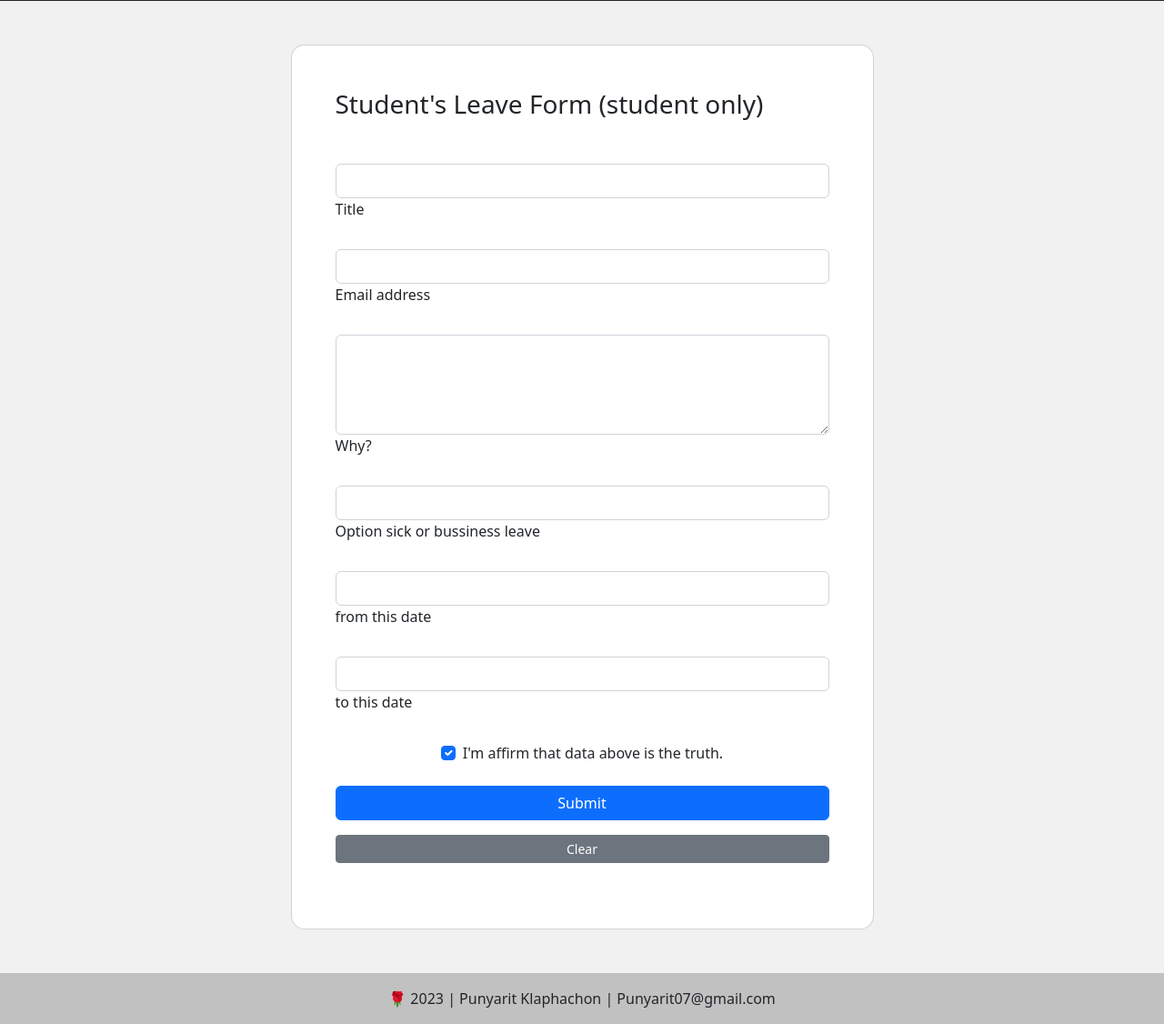
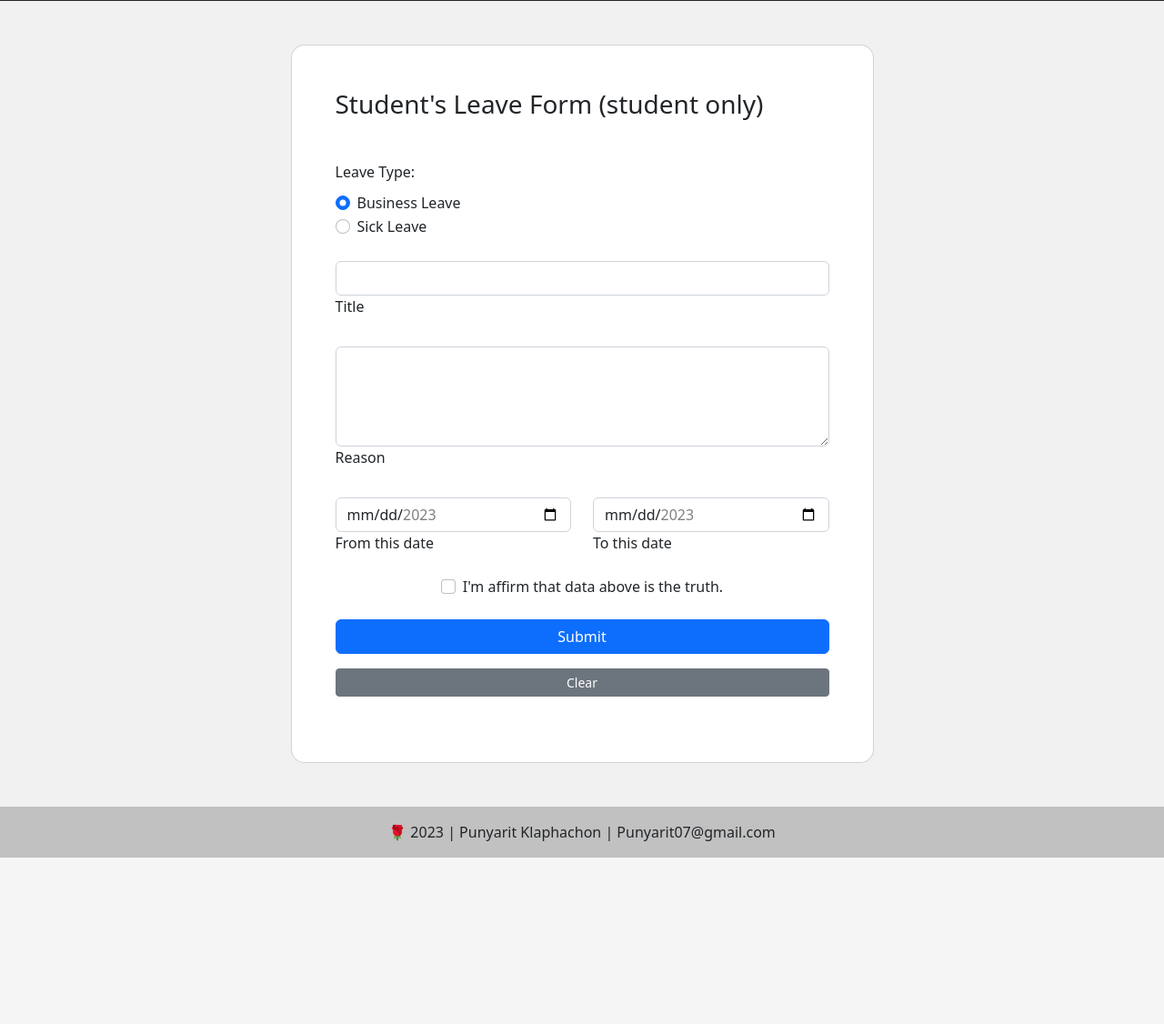
Before and after one commit to Rus1999/studentleaverequesty-system, a PHP site: page /leaveform.php in a window 1280 px wide. Shown: the part 153-1279 px from the top of the page at 91% size. After the commit the page ends 1096 px from the top, so only its background shows below. Run offline with PHP 8.4, Linux system fonts and the light colour scheme.

Commit message:
leaveform finished

```diff
--- a/leaveform.php
+++ b/leaveform.php
@@ -6,61 +6,92 @@
       <div class="card shadow-2-strong card-registration" style="border-radius: 15px;">
         <div class="card-body p-4 p-md-5">
           <h3 class="mb-4 pb-2 pb-md-0 mb-md-5">Student's Leave Form (student only)</h3>
-        <form>
-            <!-- Name input -->
-            <div class="form-outline mb-4">
-              <input type="text" id="form4Example1" class="form-control" />
-              <label class="form-label" for="form4Example1">Title</label>
+          <form action="./leaveform_pro.php">
+              <!-- leave type -->
+              <div class="col-md-6 mb-4">
+              <h6 class="mb-2 pb-1">Leave Type: </h6>
+              <div class="form-check form-check-inline">
+                <input class="form-check-input" name="leaveType" type="radio" name="inlineRadioOptions" id="Business"
+                  value="option1" checked required/>
+                <label class="form-check-label" for="Business">Business Leave</label>
+              </div>
+              <div class="form-check form-check-inline">
+                <input class="form-check-input"  name="leaveType" type="radio" name="inlineRadioOptions" id="Sick"
+                  value="option2" required/>
+                <label class="form-check-label" for="Sick">Sick Leave</label>
+              </div>
             </div>
 
-            <!-- Email input -->
+            <!-- title and reason -->
             <div class="form-outline mb-4">
-              <input type="email" id="form4Example2" class="form-control" />
-              <label class="form-label" for="form4Example2">Email address</label>
+              <input type="text" name="title" id="title" class="form-control" required/>
+              <label class="form-label" for="title">Title</label>
             </div>
 
-            <!-- Message input -->
             <div class="form-outline mb-4">
-              <textarea class="form-control" id="form4Example3" rows="4"></textarea>
-              <label class="form-label" for="form4Example3">Why?</label>
+              <textarea class="form-control" name="reason" id="reason" rows="4" required></textarea>
+              <label class="form-label" for="reason">Reason</label>
             </div>
 
-              <div class="form-outline mb-4">
-                <input type="email" id="form4Example2" class="form-control" />
-                <label class="form-label" for="form4Example2">Option sick or bussiness leave</label>
+            <!-- date -->
+            <?php
+              $today = date('Y-m-d');
+              $endDate = date('Y-m-d',strtotime("+2 months"));
+
+            ?>
+            <div class="row">
+              <div class="col-md-6 mb-2 pb-2">
+                <div class="form-outline">
+                  <input type="date" name="startDate" id="startDate" class="form-control"
+                        min="<?php echo $today ?>" max="<?php echo $endDate ?>"
+                        required />
+                  <label class="form-label" for="startDate">From this date</label>
+                </div>
               </div>
-
-              <div class="form-outline mb-4">
-                <input type="email" id="form4Example2" class="form-control" />
-                <label class="form-label" for="form4Example2">from this date</label>
+              <div class="col-md-6 mb-2 pb-2">
+                <div class="form-outline">
+                  <input type="date" name="endDate" id="endDate" class="form-control"
+                        min="<?php echo $today ?>" max="<?php echo $endDate ?>"
+                        required/>
+                  <label class="form-label" for="endDate">To this date</label>
+                </div>
               </div>
-
-              <div class="form-outline mb-4">
-                <input type="email" id="form4Example2" class="form-control" />
-                <label class="form-label" for="form4Example2">to this date</label>
-              </div>
+            </div>
 
             <!-- Checkbox -->
             <div class="form-check d-flex justify-content-center mb-4">
-              <input class="form-check-input me-2" type="checkbox" value="" id="form4Example4" checked />
-              <label class="form-check-label" for="form4Example4">
+              <input class="form-check-input me-2" type="checkbox" id="truthfulness" required/>
+              <label class="form-check-label" for="truthfulness">
                 I'm affirm that data above is the truth.
               </label>
             </div>
 
             <!-- Submit button -->
             <div class="d-grid gap-2 mx-auto mt-4 mb-3">
-              <input class="btn btn-primary btn-md" type="submit" value="Submit" />
+              <input class="btn btn-primary btn-md" type="submit" value="Submit" onclick="compareDate()"/>
             </div>
             <div class="d-grid gap-2 mx-auto mb-4">
-              <input class="btn btn-secondary btn-sm" type="submit" value="Clear" />
+              <input class="btn btn-secondary btn-sm" type="reset" value="Clear" />
             </div>
           </form>
-    </div>
-    </div>
+        </div>
       </div>
     </div>
   </div>
 </div>
 
+<script>
+  // listening when startDate is picked
+  document.getElementById("startDate").addEventListener("change", function() {
+    var input = this.value;
+    var dateEntered = new Date(input);
+    console.log(input); //e.g. 2015-11-13
+    console.log(dateEntered); //e.g. Fri Nov 13 2015 00:00:00 GMT+0000 (GMT Standard Time)
+
+    // set minDate of Endtime
+    var endDate = document.getElementById("endDate");
+    endDate.setAttribute("min", input);
+});
+</script>
+
 <?php include("./footer.php")?>
```
Also changed, not shown: login.php (+6 -6 lines), signup.php (+47 -69 lines).
